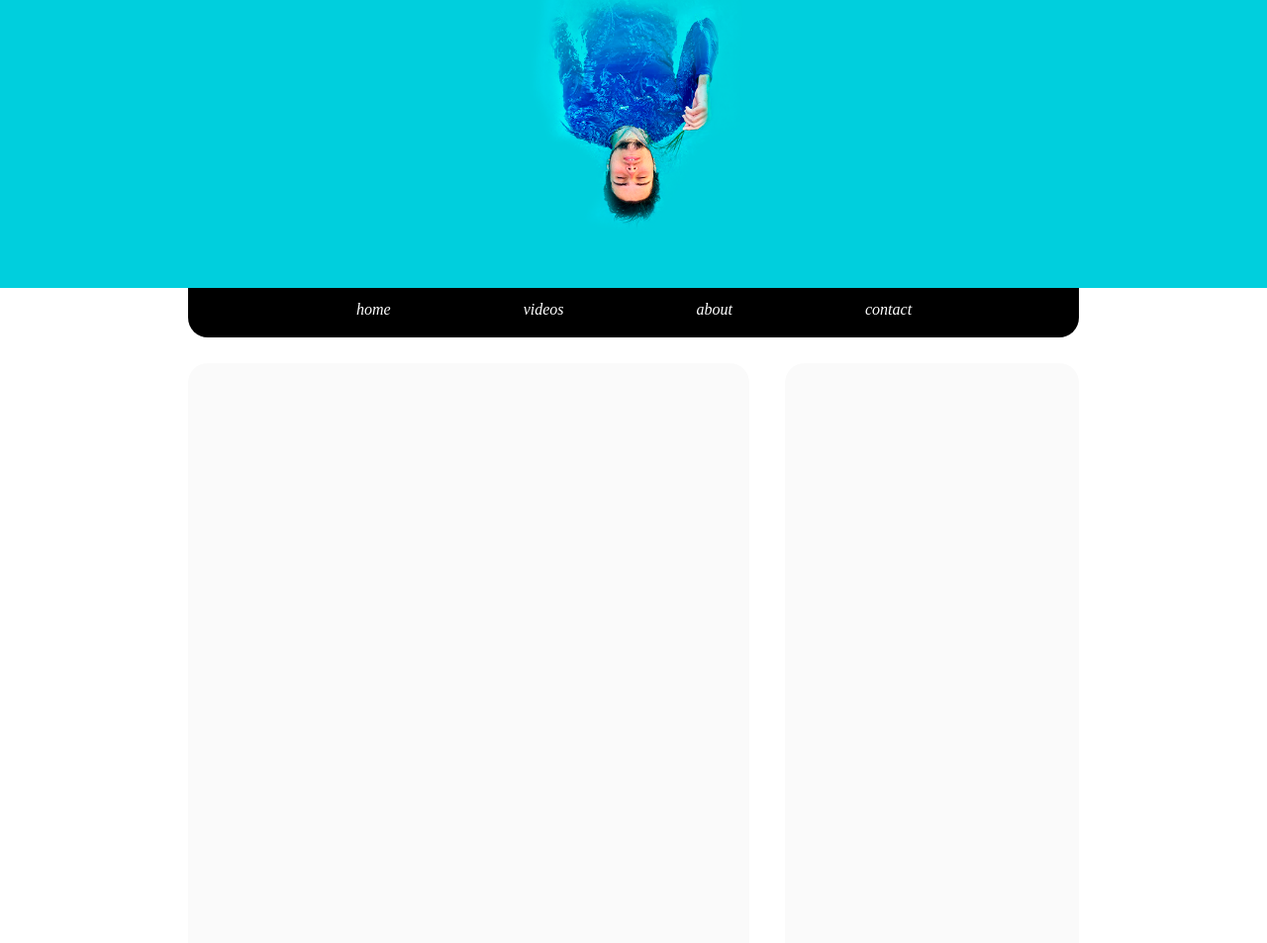
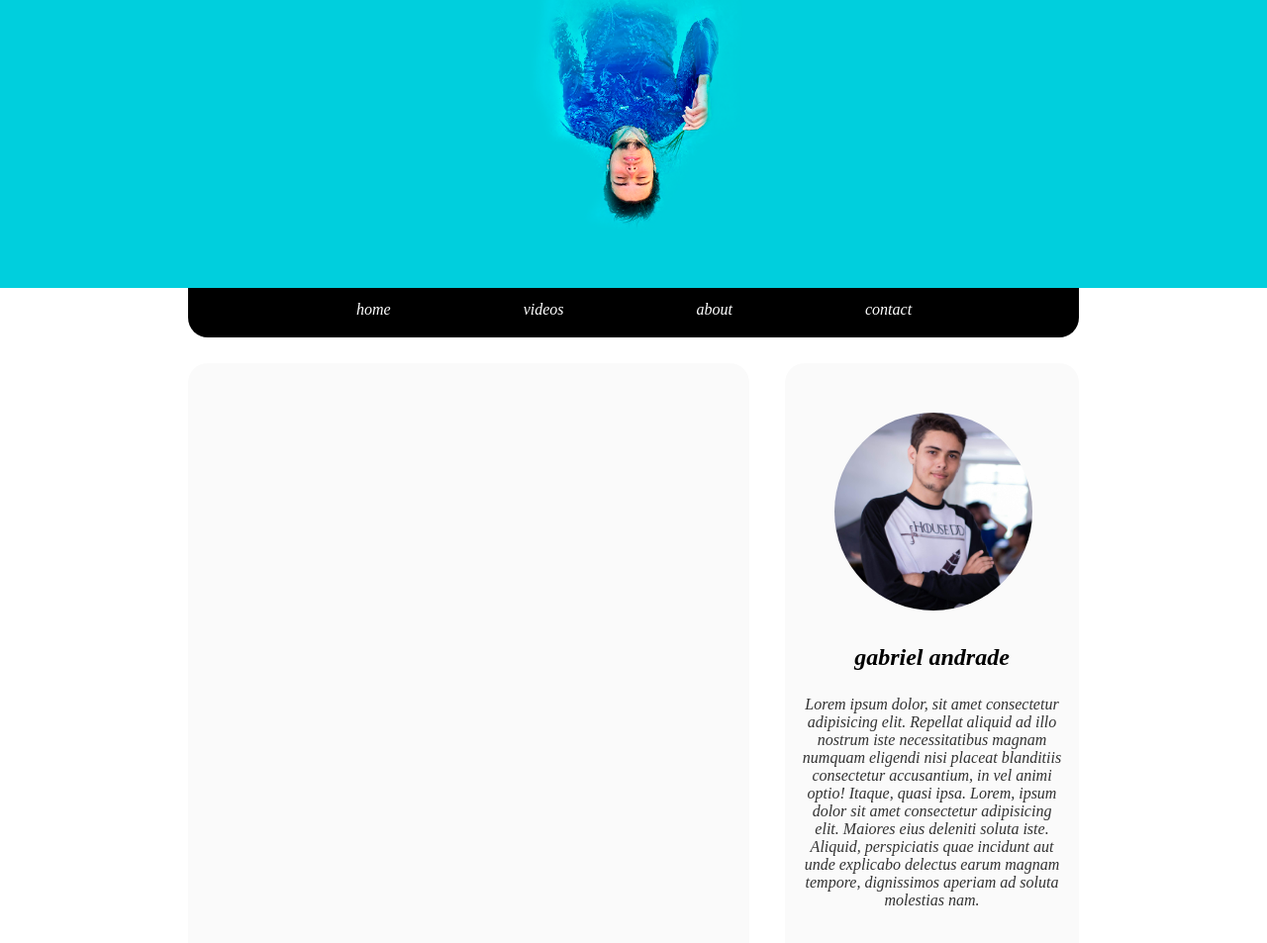
Before and after one commit to gandrade4/LMS-2020.1, a plain HTML site: page Atividades/Atividade 02/index.html in a window 1280 px wide. Shown: the part 61-1014 px from the top of the page at 99% size. Drawn offline with Linux system fonts and the light colour scheme; grey boxes are pictures that could not be loaded.

Commit message:
atv2: aside finalizado

```diff
--- a/Atividades/Atividade 02/css/style-index.css
+++ b/Atividades/Atividade 02/css/style-index.css
@@ -93,3 +93,28 @@
     border-radius: 20px 20px 20px 20px;
 
 }
+
+.profile img{
+    width: 200px;
+    height: 200px;
+    border-radius: 100px;
+    margin: 50px 50px 10px 50px;
+}
+
+.profile h2{
+    text-align: center;
+    font-family: 'Noto Sans Regular';
+    font-style: italic;
+    color: black;
+    text-decoration: none;
+    padding: 20px 0 10px;
+}
+
+.profile p{
+    text-align: center;
+    font-family: 'Noto Sans Regular';
+    font-style: italic;
+    color: rgb(50, 50, 50);
+    text-decoration: none;
+    padding: 15px 15px 15px 15px;
+}
--- a/Atividades/Atividade 02/index.html
+++ b/Atividades/Atividade 02/index.html
@@ -50,6 +50,10 @@
         </section>
         <aside class="profile">
             <!-- barra na lateral direita com informações, clássico perfil da blogueira -->
+            <img src="./img/gabrielphoto.jpg" alt="blog author photo">
+            <h2>gabriel andrade</h2>
+            <p>Lorem ipsum dolor, sit amet consectetur adipisicing elit. Repellat aliquid ad illo nostrum iste necessitatibus magnam numquam eligendi nisi placeat blanditiis consectetur accusantium, in vel animi optio! Itaque, quasi ipsa. Lorem, ipsum dolor sit amet consectetur adipisicing elit. Maiores eius deleniti soluta iste. Aliquid, perspiciatis quae incidunt aut unde explicabo delectus earum magnam tempore, dignissimos aperiam ad soluta molestias nam.</p>
+            <iframe style="margin: 23px 23px 23px 23px;" scrolling="no" frameborder="0" allowTransparency="true" src="https://www.deezer.com/plugins/player?format=square&autoplay=false&playlist=false&width=250&height=250&color=ff0000&layout=dark&size=medium&type=playlist&id=5214913224&app_id=1" width="250" height="250"></iframe>
         </aside>
     </section>
 
```
Also changed, not shown: Atividades/Atividade 02/img/gabrielphoto.jpg (added), 1 other file.
